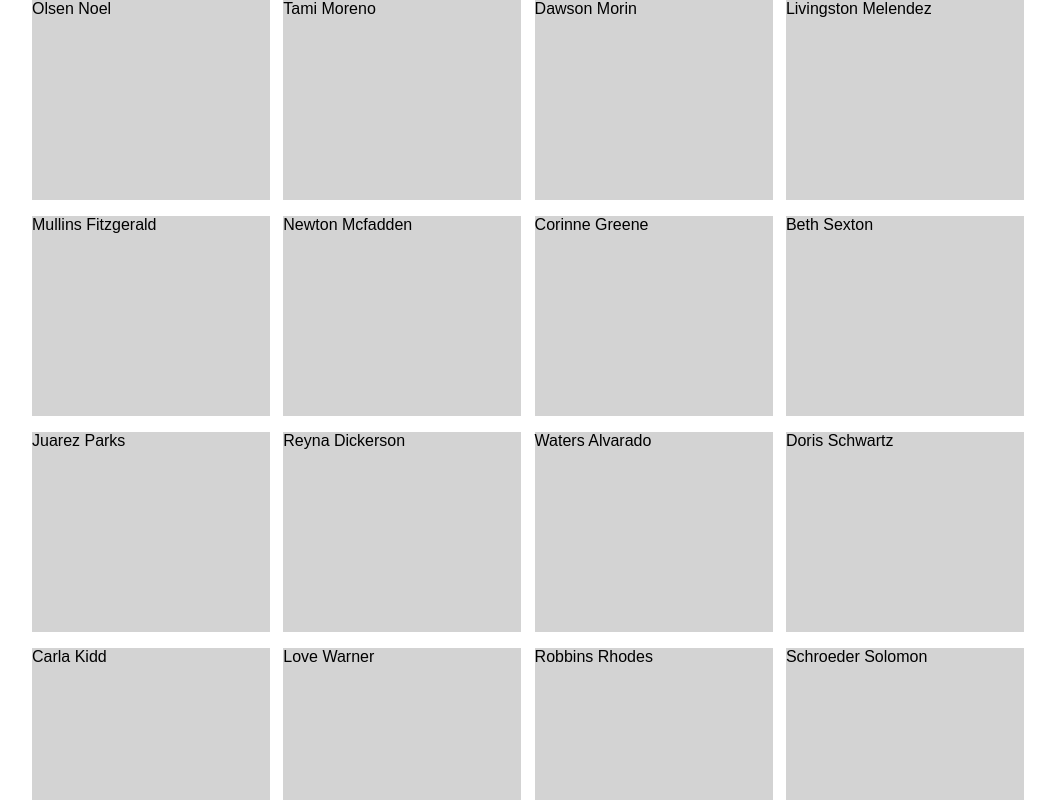
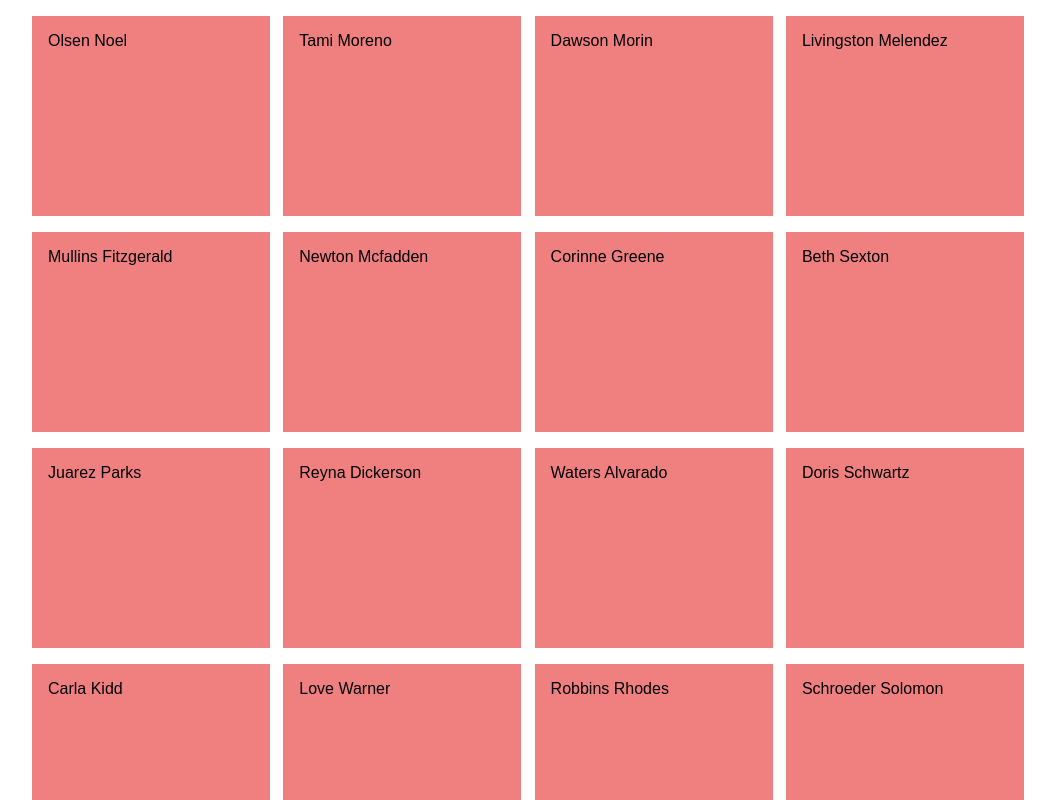
Before and after one commit to dreiv/expand-grid, a React (Create React App) app: page / in a window 1280 px wide. Shown: the top 800 px of the page, without its empty margins (112-1167 px from the left). Built offline with nearby package versions, Linux system fonts and the light colour scheme.

Commit message:
looks good

```diff
--- a/src/App.css
+++ b/src/App.css
@@ -9,3 +9,8 @@
 	flex-wrap: wrap;
 	justify-content: space-between;
 }
+
+.App::after {
+	content: '';
+	width: 24%;
+}
--- a/src/components/ExpandableItem.css
+++ b/src/components/ExpandableItem.css
@@ -7,13 +7,31 @@ li {
 }
 
 li.toggledOn {
-	height: 31.25rem;
+	height: 40rem;
 }
 
 .content {
 	height: 12.5rem;
 
-	background: lightgray;
+	background: lightcoral;
+	position: relative;
+	box-sizing: border-box;
+	padding: 1rem;
+}
+
+li.toggledOn .content::after {
+	position: absolute;
+	left: 50%;
+	bottom: -1rem;
+
+	content: ' ';
+	border: solid transparent;
+	height: 0;
+	width: 0;
+	border-bottom-color: orange;
+	border-width: 1.5rem;
+	pointer-events: none;
+	margin-left: -1.5rem;
 }
 
 .expanded {
@@ -22,12 +40,14 @@ li.toggledOn {
 	left: 0;
 
 	width: 100%;
-	height: 18rem;
+	height: 26.5rem;
 	margin-top: 1rem;
 
 	text-align: left;
 
-	background: #ddd;
+	padding: 1rem;
+	background: orange;
+	box-sizing: border-box;
 }
 
 /* Extra small devices (phones, 600px and down) */
--- a/src/index.css
+++ b/src/index.css
@@ -1,6 +1,6 @@
 body {
 	margin: 0;
-	padding: 0 1rem;
+	padding: 1rem;
 
 	font-family: sans-serif;
 }
```
